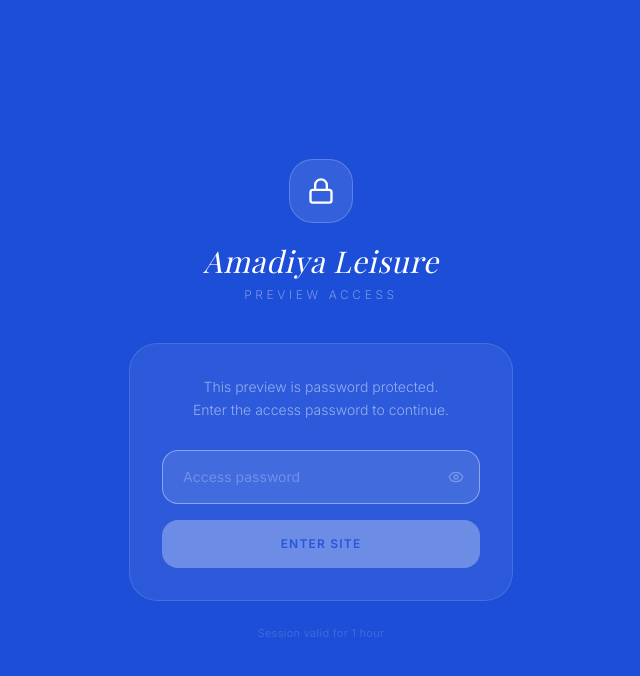
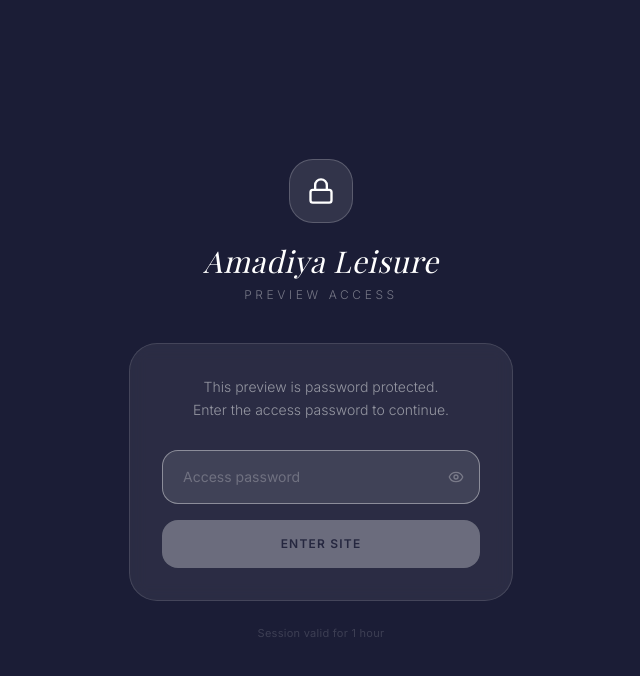
Before and after one commit to IT19786056/Resort, a React (Vite) app: page / in a window 1280 px wide. Shown: the top 676 px of the page, without its empty margins (319-959 px from the left). Built offline with nearby package versions, Linux system fonts and the light colour scheme; no server answers; a web font is replaced by a local one.

Commit message:
Adding changes to Header and color

```diff
--- a/src/components/AboutUs.tsx
+++ b/src/components/AboutUs.tsx
@@ -192,7 +192,7 @@ export const AboutUs = () => {
       {/* Wave divider white → blue */}
       <div className="bg-white" style={{ marginBottom: '-1px' }}>
         <svg viewBox="0 0 1440 80" className="w-full block" preserveAspectRatio="none">
-          <path fill="#1D4ED8" d="M0,40 C360,0 1080,80 1440,40 L1440,80 L0,80 Z" />
+          <path fill="#1B1D36" d="M0,40 C360,0 1080,80 1440,40 L1440,80 L0,80 Z" />
         </svg>
       </div>
 
--- a/src/components/Navbar.tsx
+++ b/src/components/Navbar.tsx
@@ -116,7 +116,7 @@ export const Navbar = ({ activeTab, onTabChange, cartCount, onOpenCart }: Navbar
             </div>
 
             {/* Desktop Menu */}
-            <div className="hidden md:flex items-center space-x-3 lg:space-x-7 xl:space-x-10 text-[9px] lg:text-[10px] font-bold uppercase tracking-[0.2em] lg:tracking-[0.3em] text-natural-dark">
+            <div className="hidden md:flex items-center space-x-3 lg:space-x-6 xl:space-x-9 text-[11px] lg:text-[13px] font-bold uppercase tracking-[0.15em] lg:tracking-[0.22em] text-natural-dark">
               {navLinks.map(link => (
                 <button
                   key={link.id}
@@ -194,7 +194,7 @@ export const Navbar = ({ activeTab, onTabChange, cartCount, onOpenCart }: Navbar
               {/* Book Now — always visible */}
               <button
                 onClick={handleBookNow}
-                className="bg-natural-primary text-white px-8 py-3 rounded-full font-bold text-[9px] uppercase tracking-widest hover:opacity-90 transition-all shadow-lg active:scale-95"
+                className="bg-natural-primary text-white px-8 py-3 rounded-full font-bold text-[11px] uppercase tracking-widest hover:opacity-90 transition-all shadow-lg active:scale-95"
               >
                 Book Now
               </button>
--- a/src/index.css
+++ b/src/index.css
@@ -27,7 +27,7 @@
   --color-natural-bg: #FFFFFF;
   --color-natural-cream: #EFF6FF;
   --color-natural-text: #0F172A;
-  --color-natural-primary: #1D4ED8;
+  --color-natural-primary: #1B1D36;
   --color-natural-accent: #BFDBFE;
   --color-natural-muted: #64748B;
   --color-natural-dark: #0F172A;
```
